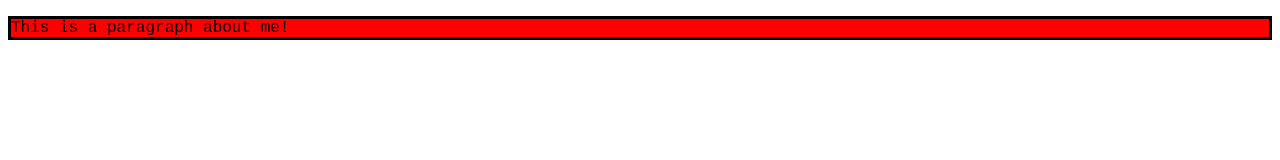
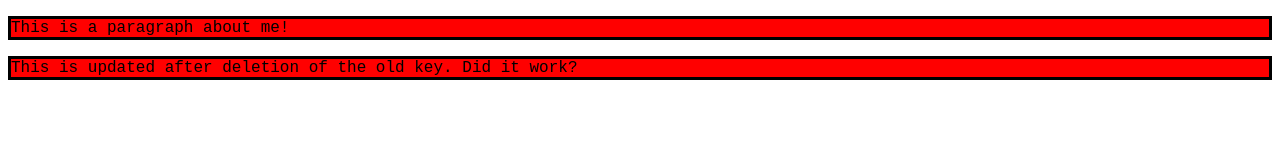
Before and after one commit to TPincher/nology-challenges-ThomasPincher, a plain HTML site: page words.html in a window 1280 px wide. Drawn offline with Linux system fonts and the light colour scheme.

Commit message:
Changed the key

```diff
--- a/words.html
+++ b/words.html
@@ -10,5 +10,9 @@
     <p>
         This is a paragraph about me!
     </p>
+
+    <p>
+        This is updated after deletion of the old key. Did it work?
+    </p>
 </body>
 </html>
```
